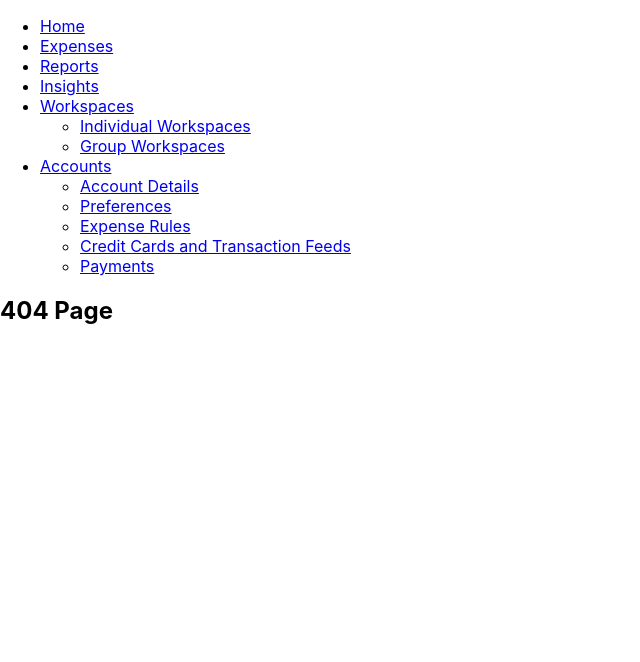
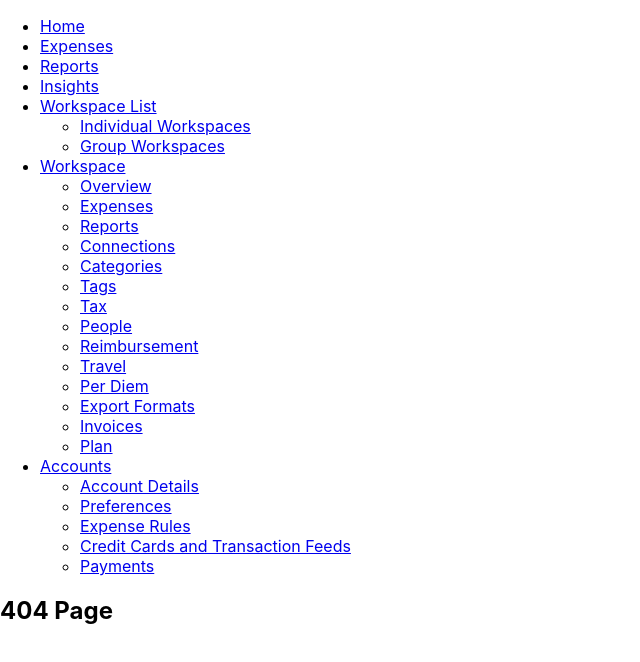
Before and after one commit to hayata-suenaga/test-website-for-iframe, a React (Create React App) app: page / in a window 1280 px wide. Before the commit this address had no page. Shown: the top 662 px of the page, without its empty margins (0-640 px from the left). Built offline with nearby package versions, Linux system fonts and the light colour scheme.

Commit message:
feat: add policy editor

```diff
--- a/src/App.js
+++ b/src/App.js
@@ -5,6 +5,7 @@ import {
   Route,
   Routes,
   useSearchParams,
+  useLocation,
 } from "react-router-dom";
 
 function Home() {
@@ -49,6 +50,65 @@ function WorkspaceList() {
             : "Group Workspaces"
         }`}
       </h2>
+    </div>
+  );
+}
+
+function WorkspaceEditor() {
+  const location = useLocation();
+  const hash = location.hash.slice(1);
+
+  console.log("hash", hash);
+
+  let pageName = "";
+  switch (hash) {
+    case "expenses":
+      pageName = "Expenses";
+      break;
+    case "reports":
+      pageName = "Reports";
+      break;
+    case "connections":
+      pageName = "Connections";
+      break;
+    case "categories":
+      pageName = "Categories";
+      break;
+    case "tags":
+      pageName = "Tags";
+      break;
+    case "tax":
+      pageName = "Tax";
+      break;
+    case "people":
+      pageName = "People";
+      break;
+    case "reimbursement":
+      pageName = "Reimbursements";
+      break;
+    case "travel":
+      pageName = "Travel";
+      break;
+    case "js_policyEditor_perDiem":
+      pageName = "Per Diem";
+      break;
+    case "exportFormats":
+      pageName = "Export Formats";
+      break;
+    case "invoices":
+      pageName = "Invoices";
+      break;
+    case "plan":
+      pageName = "Plan";
+      break;
+    default:
+      pageName = "Overview";
+      break;
+  }
+
+  return (
+    <div>
+      <h2>{`Workspace > ${pageName}`}</h2>
     </div>
   );
 }
@@ -144,7 +204,7 @@ function App() {
               <Link to='/expenses?param={"viewMode":"charts"}'>Insights</Link>
             </li>
             <li>
-              <Link to="/admin_policies">Workspaces</Link>
+              <Link to="/admin_policies">Workspace List</Link>
             </li>
             <ul>
               <li>
@@ -155,6 +215,81 @@ function App() {
               <li>
                 <Link to='/admin_policies?param={"section":"group"}'>
                   Group Workspaces
+                </Link>
+              </li>
+            </ul>
+            <li>
+              <Link to="/policy">Workspace</Link>
+            </li>
+            <ul>
+              <li>
+                <Link to='/policy?param={"policyID":"B2AA3E9F6EDEC492"}#'>
+                  Overview
+                </Link>
+              </li>
+              <li>
+                <Link to='/policy?param={"policyID":"B2AA3E9F6EDEC492"}#expenses'>
+                  Expenses
+                </Link>
+              </li>
+              <li>
+                <Link to='/policy?param={"policyID":"B2AA3E9F6EDEC492"}#reports'>
+                  Reports
+                </Link>
+              </li>
+              <li>
+                <Link to='/policy?param={"policyID":"B2AA3E9F6EDEC492"}#connections'>
+                  Connections
+                </Link>
+              </li>
+              <li>
+                <Link to='/policy?param={"policyID":"B2AA3E9F6EDEC492"}#categories'>
+                  Categories
+                </Link>
+              </li>
+              <li>
+                <Link to='/policy?param={"policyID":"B2AA3E9F6EDEC492"}#tags'>
+                  Tags
+                </Link>
+              </li>
+              <li>
+                <Link to='/policy?param={"policyID":"B2AA3E9F6EDEC492"}#tax'>
+                  Tax
+                </Link>
+              </li>
+              <li>
+                <Link to='/policy?param={"policyID":"B2AA3E9F6EDEC492"}#people'>
+                  People
+                </Link>
+              </li>
+              <li>
+                <Link to='/policy?param={"policyID":"B2AA3E9F6EDEC492"}#reimbursement'>
+                  Reimbursement
+                </Link>
+              </li>
+              <li>
+                <Link to='/policy?param={"policyID":"B2AA3E9F6EDEC492"}#travel'>
+                  Travel
+                </Link>
+              </li>
+              <li>
+                <Link to='/policy?param={"policyID":"B2AA3E9F6EDEC492"}#js_policyEditor_perDiem'>
+                  Per Diem
+                </Link>
+              </li>
+              <li>
+                <Link to='/policy?param={"policyID":"B2AA3E9F6EDEC492"}#exportFormats'>
+                  Export Formats
+                </Link>
+              </li>
+              <li>
+                <Link to='/policy?param={"policyID":"B2AA3E9F6EDEC492"}#invoices'>
+                  Invoices
+                </Link>
+              </li>
+              <li>
+                <Link to='/policy?param={"policyID":"B2AA3E9F6EDEC492"}#plan'>
+                  Plan
                 </Link>
               </li>
             </ul>
@@ -194,6 +329,7 @@ function App() {
           <Route path="/expenses" element={<Expenses />} />
           <Route path="/reports" element={<Reports />} />
           <Route path="/admin_policies" element={<WorkspaceList />} />
+          <Route path="/policy" element={<WorkspaceEditor />} />
           <Route path="/settings" element={<Settings />} />
           <Route path="*" element={<NotFound />} />
         </Routes>
```
